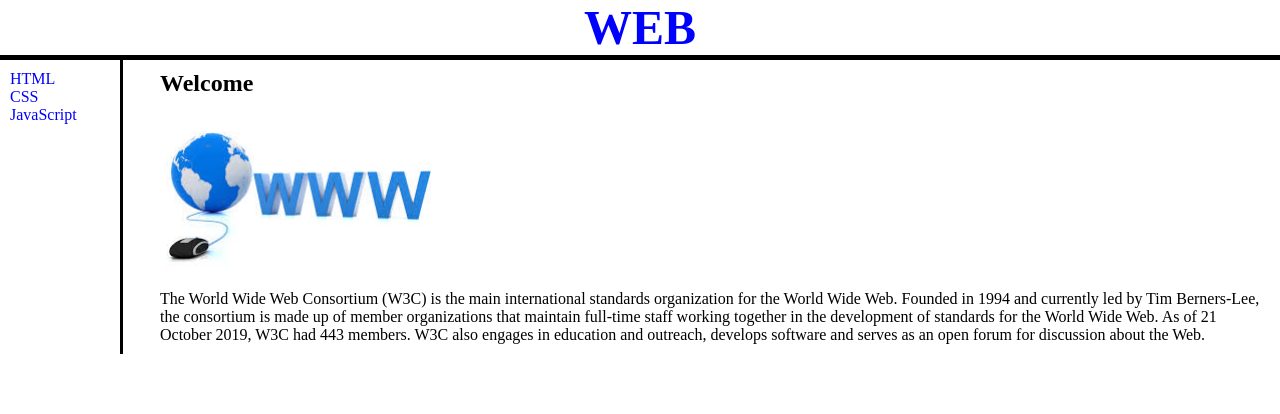
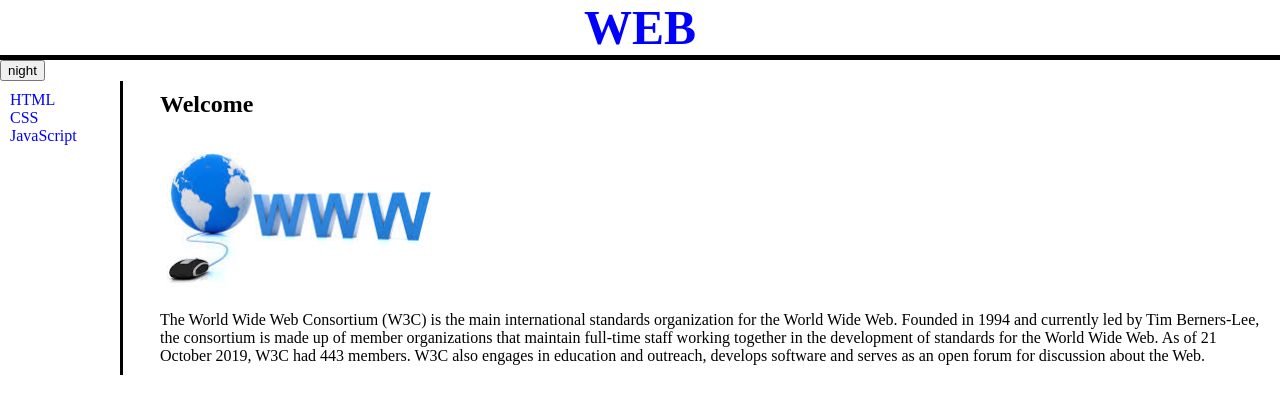
Before and after one commit to KIM-HYUNGEE/WEB1, a plain HTML site: page index.html in a window 1280 px wide. Drawn offline with Linux system fonts and the light colour scheme.

Commit message:
Ver_addJS

```diff
--- a/index.html
+++ b/index.html
@@ -5,76 +5,47 @@
   <title>WEB1 - HTML</title>
   <meta charset="utf-8">
   <link rel="stylesheet" href="style.css">
-  <!-- css를 쓸 거라는 표현 -->
-  <!--
-  <style>
-    body {
-      margin: 0;
-      padding: 0;
-    }
-
-    a {
-        text-decoration: none;
-        color: blue;
-    }
-
-    a:visited {
-      text-decoration: underline;
-      color: red;
-    }
-
-    h1 {
-      font-size: 48px;
-      text-align: center;
-      border-bottom: 5px solid black;
-      margin: 0;
-      padding: 10px;
-    }
-
-    h2, p {
-      margin: 10px;
-    }
-
-    #grid {
-      display: grid;
-      grid-template-columns: 150px 1fr;
-    }
-
-    #grid ul {
-      list-style-type: none;
-      border-right: 3px solid black;
-      width: 100px;
-      margin: 0;
-      padding-top: 10px;
-    }
-
-    @media(max-width: 800px) {
-      #grid {
-        display: block;
-      }
-
-      #grid ul {
-        border-right: none;
-      }
-
-      #miniGrid {
-        padding-top: 10px;
-      }
-
-      #miniGrid h2 {
-        border-top: 3px solid black;
-        margin: 0;
-        padding: 15px;
-      }
-    }
-  </style>
-  -->
 
 </head>
 
 <body>
 
   <h1><a href="index.html">WEB</a></h1>
+  <!--
+  <input type="button" value="day" onclick="
+    document.querySelector('body').style.backgroundColor = 'white';
+    document.querySelector('body').style.color = 'black';
+  ">
+  <input type="button" value="night" onclick="
+    document.querySelector('body').style.backgroundColor = 'black';
+    document.querySelector('body').style.color = 'white';
+  ">
+  -->
+
+  <input id="night_day" type="button" value="night" onclick="
+    var target = document.querySelector('body');
+    if (this.value === 'day') {
+      target.style.backgroundColor = 'white';
+      target.style.color = 'black';
+      this.value = 'night';
+
+      var links = document.querySelectorAll('a');
+      for (i=0; i<links.length; i++) {
+        links[i].style.color = 'blue';
+      }
+    } else {
+      target.style.backgroundColor = 'black';
+      target.style.color = 'white';
+      this.value = 'day';
+
+      var links = document.querySelectorAll('a');
+      for (i=0; i<links.length; i++) {
+        links[i].style.color = 'powderblue';
+      }
+    }
+
+  ">
+
   <div id="grid">
     <ul>
       <li><a href="1.html">HTML</a></li>
@@ -83,9 +54,9 @@
     </ul>
 
     <div id="miniGrid">
-      <h2><font color="black">Welcome</h2>
+      <h2>Welcome</h2>
       <img src="www.jpeg" width="300px">
-      <p><font color="black">The World Wide Web Consortium (W3C) is the main international standards organization for the World Wide Web. Founded in 1994 and currently led by Tim Berners-Lee, the consortium is made up of member organizations that maintain full-time staff working together in the development of standards for the World Wide Web. As of 21 October 2019, W3C had 443 members. W3C also engages in education and outreach, develops software and serves as an open forum for discussion about the Web.
+      <p>The World Wide Web Consortium (W3C) is the main international standards organization for the World Wide Web. Founded in 1994 and currently led by Tim Berners-Lee, the consortium is made up of member organizations that maintain full-time staff working together in the development of standards for the World Wide Web. As of 21 October 2019, W3C had 443 members. W3C also engages in education and outreach, develops software and serves as an open forum for discussion about the Web.
       </p>
     </div>
   </div>
```
